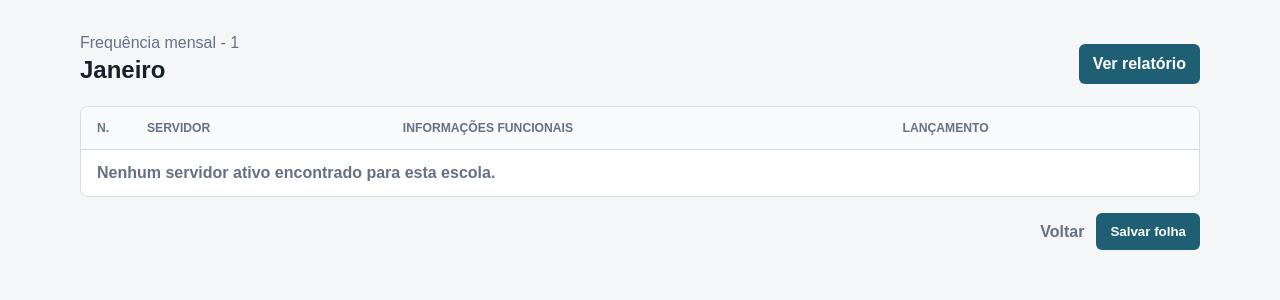
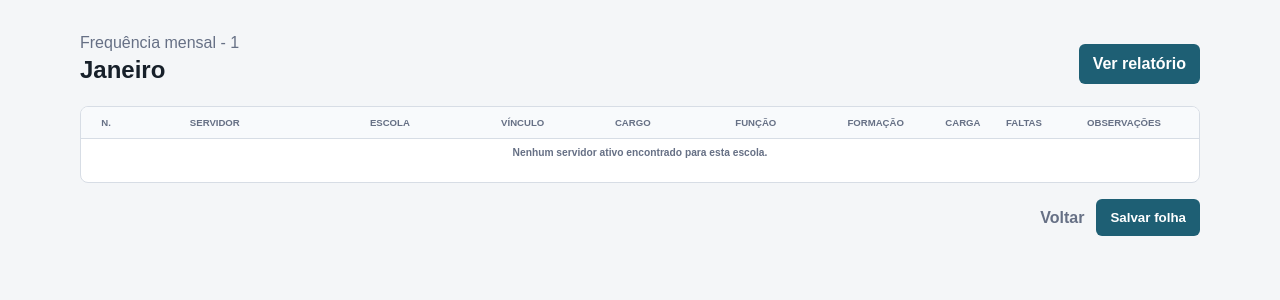
Before and after one commit to TioHashi/SGP, a Django app: page /folha/1/1/ in a window 1280 px wide. Shown: the part 64-364 px from the top of the page. Run offline with Django 5.2, Linux system fonts and the light colour scheme; a user stored in the database is signed in; data comes from the database, SQL or seed files in the repository; data that the repository does not hold is empty.

Commit message:
Ajusta tabelas responsivas de servidores e folhas

```diff
--- a/static/css/app.css
+++ b/static/css/app.css
@@ -1048,96 +1048,61 @@ a {
 
 .frequency-editor-head,
 .frequency-row {
-  display: grid;
-  gap: 12px;
-  grid-template-columns: 38px minmax(180px, 1fr) minmax(320px, 2fr) minmax(250px, 1.15fr);
+  align-items: center;
+  display: grid;
+  gap: 6px;
+  grid-template-columns:
+    30px
+    minmax(118px, 1.35fr)
+    minmax(116px, 1.25fr)
+    minmax(62px, 0.7fr)
+    minmax(86px, 0.9fr)
+    minmax(86px, 0.9fr)
+    minmax(82px, 0.85fr)
+    52px
+    58px
+    minmax(108px, 1fr);
 }
 
 .frequency-editor-head {
   background: #f8fafc;
   color: var(--muted);
-  font-size: 0.76rem;
+  font-size: clamp(0.55rem, 0.75vw, 0.72rem);
   font-weight: 800;
-  padding: 14px 16px;
+  padding: 10px;
+  text-align: center;
   text-transform: uppercase;
 }
 
 .frequency-row {
-  align-items: stretch;
   border-top: 1px solid var(--line);
-  padding: 14px 16px;
+  font-size: clamp(0.62rem, 0.8vw, 0.82rem);
+  min-height: 44px;
+  padding: 8px 10px;
+  text-align: center;
 }
 
 .frequency-row > * {
   min-width: 0;
+  overflow: hidden;
+  text-overflow: ellipsis;
+  white-space: nowrap;
 }
 
 .frequency-index {
   color: var(--muted);
   font-weight: 800;
-  padding-top: 4px;
-}
-
-.frequency-person,
-.frequency-meta,
-.frequency-inputs {
-  min-width: 0;
-}
-
-.frequency-person {
-  display: grid;
-  gap: 4px;
-}
-
-.frequency-person strong,
-.frequency-meta strong {
-  overflow-wrap: anywhere;
-  word-break: normal;
-}
-
-.frequency-person span,
-.frequency-meta span,
-.frequency-inputs span {
-  color: var(--muted);
-  font-size: 0.76rem;
-  font-weight: 700;
-}
-
-.frequency-meta {
-  display: grid;
-  gap: 8px;
-  grid-template-columns: repeat(5, minmax(0, 1fr));
-}
-
-.frequency-meta div {
-  background: #f8fafc;
-  border: 1px solid var(--line);
-  border-radius: 8px;
-  display: grid;
-  gap: 3px;
-  min-width: 0;
-  padding: 8px;
-}
-
-.frequency-meta strong {
-  font-size: 0.82rem;
-  line-height: 1.2;
-}
-
-.frequency-inputs {
-  display: grid;
-  gap: 8px;
-  grid-template-columns: 82px minmax(0, 1fr);
-}
-
-.frequency-inputs label {
-  display: grid;
-  gap: 5px;
-  min-width: 0;
-}
-
-.frequency-inputs .mini-field,
-.frequency-inputs .mini-select {
+}
+
+.frequency-name,
+.frequency-school {
+  text-align: right;
+}
+
+.frequency-row .mini-field,
+.frequency-row .mini-select {
+  font-size: inherit;
+  min-height: 30px;
   width: 100%;
 }
 
--- a/templates/core/folha_mensal.html
+++ b/templates/core/folha_mensal.html
@@ -17,36 +17,34 @@
       <div class="frequency-editor-head">
         <span>N.</span>
         <span>Servidor</span>
-        <span>Informações funcionais</span>
-        <span>Lançamento</span>
+        <span>Escola</span>
+        <span>Vínculo</span>
+        <span>Cargo</span>
+        <span>Função</span>
+        <span>Formação</span>
+        <span>Carga</span>
+        <span>Faltas</span>
+        <span>Observações</span>
       </div>
       {% for linha in linhas %}
         <article class="frequency-row">
           <div class="frequency-index">{{ forloop.counter }}</div>
-          <div class="frequency-person">
-            <strong>{{ linha.servidor.nome }}</strong>
-            <span>{{ linha.servidor.escola.nome }}</span>
+          <div class="frequency-name" title="{{ linha.servidor.nome }}">{{ linha.servidor.nome }}</div>
+          <div class="frequency-school" title="{{ linha.servidor.escola.nome }}">{{ linha.servidor.escola.nome }}</div>
+          <div title="{{ linha.servidor.vinculo|default:'-' }}">{{ linha.servidor.vinculo|default:'-' }}</div>
+          <div title="{{ linha.servidor.cargo|default:'-' }}">{{ linha.servidor.cargo|default:'-' }}</div>
+          <div title="{{ linha.servidor.funcao|default:'-' }}">{{ linha.servidor.funcao|default:'-' }}</div>
+          <div title="{{ linha.servidor.escolaridade|default:'-' }}">{{ linha.servidor.escolaridade|default:'-' }}</div>
+          <div>{{ linha.servidor.carga_horaria|default:'-' }}</div>
+          <div>
+            <input class="mini-field" type="number" min="0" max="31" name="faltas_{{ linha.servidor.pk }}" value="{{ linha.frequencia.faltas|default:0 }}">
           </div>
-          <div class="frequency-meta">
-            <div><span>Vínculo</span><strong>{{ linha.servidor.vinculo|default:'-' }}</strong></div>
-            <div><span>Cargo</span><strong>{{ linha.servidor.cargo|default:'-' }}</strong></div>
-            <div><span>Função</span><strong>{{ linha.servidor.funcao|default:'-' }}</strong></div>
-            <div><span>Formação</span><strong>{{ linha.servidor.escolaridade|default:'-' }}</strong></div>
-            <div><span>Carga horária</span><strong>{{ linha.servidor.carga_horaria|default:'-' }}</strong></div>
-          </div>
-          <div class="frequency-inputs">
-            <label>
-              <span>Faltas</span>
-              <input class="mini-field" type="number" min="0" max="31" name="faltas_{{ linha.servidor.pk }}" value="{{ linha.frequencia.faltas|default:0 }}">
-            </label>
-            <label>
-              <span>Observações</span>
-              <select class="mini-select" name="observacoes_{{ linha.servidor.pk }}">
-                {% for value,label in obs_choices %}
-                  <option value="{{ value }}" {% if linha.observacao_sugerida == value %}selected{% endif %}>{{ label }}</option>
-                {% endfor %}
-              </select>
-            </label>
+          <div>
+            <select class="mini-select" name="observacoes_{{ linha.servidor.pk }}">
+              {% for value,label in obs_choices %}
+                <option value="{{ value }}" {% if linha.observacao_sugerida == value %}selected{% endif %}>{{ label }}</option>
+              {% endfor %}
+            </select>
           </div>
         </article>
       {% empty %}
```
Also changed, not shown: other parts of static/css/app.css (+40 -13 lines).
